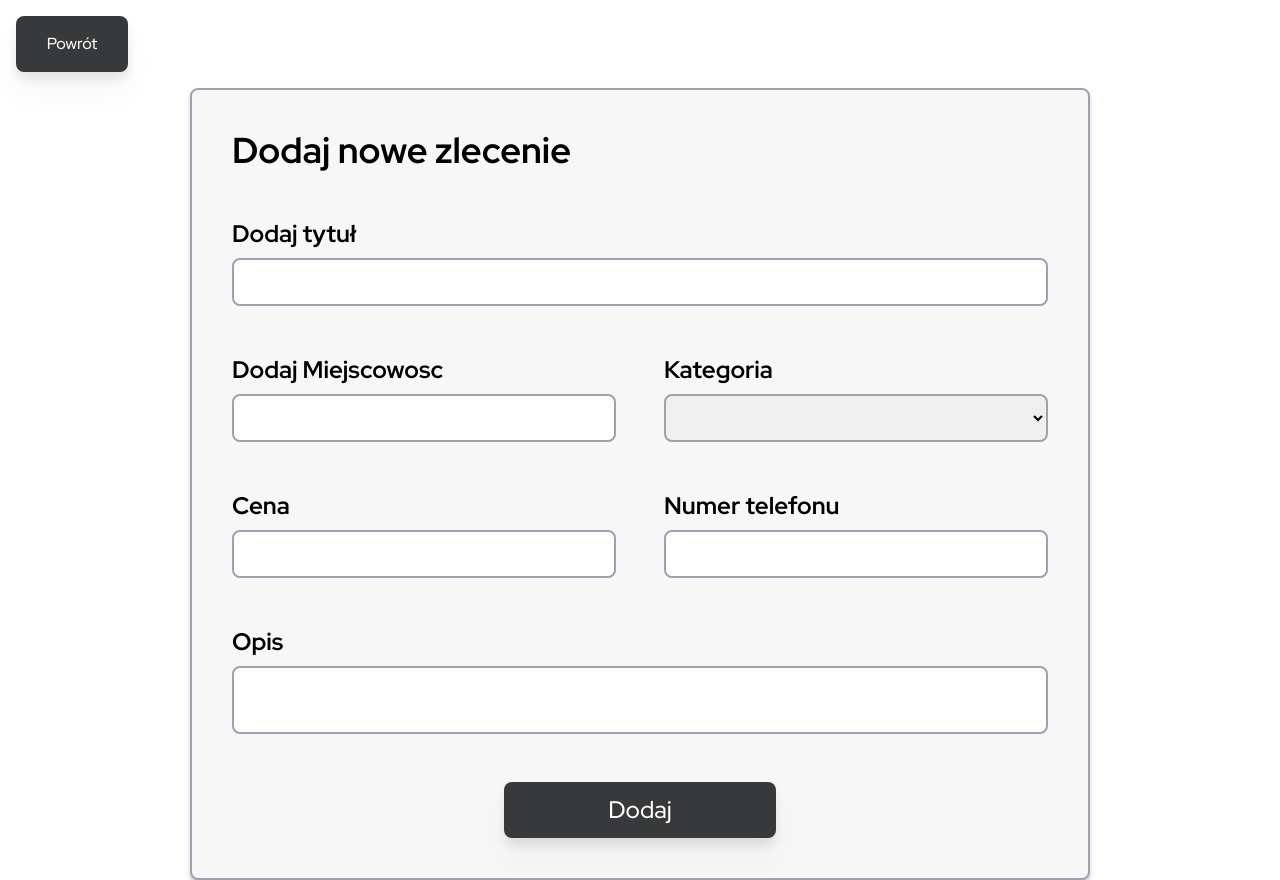
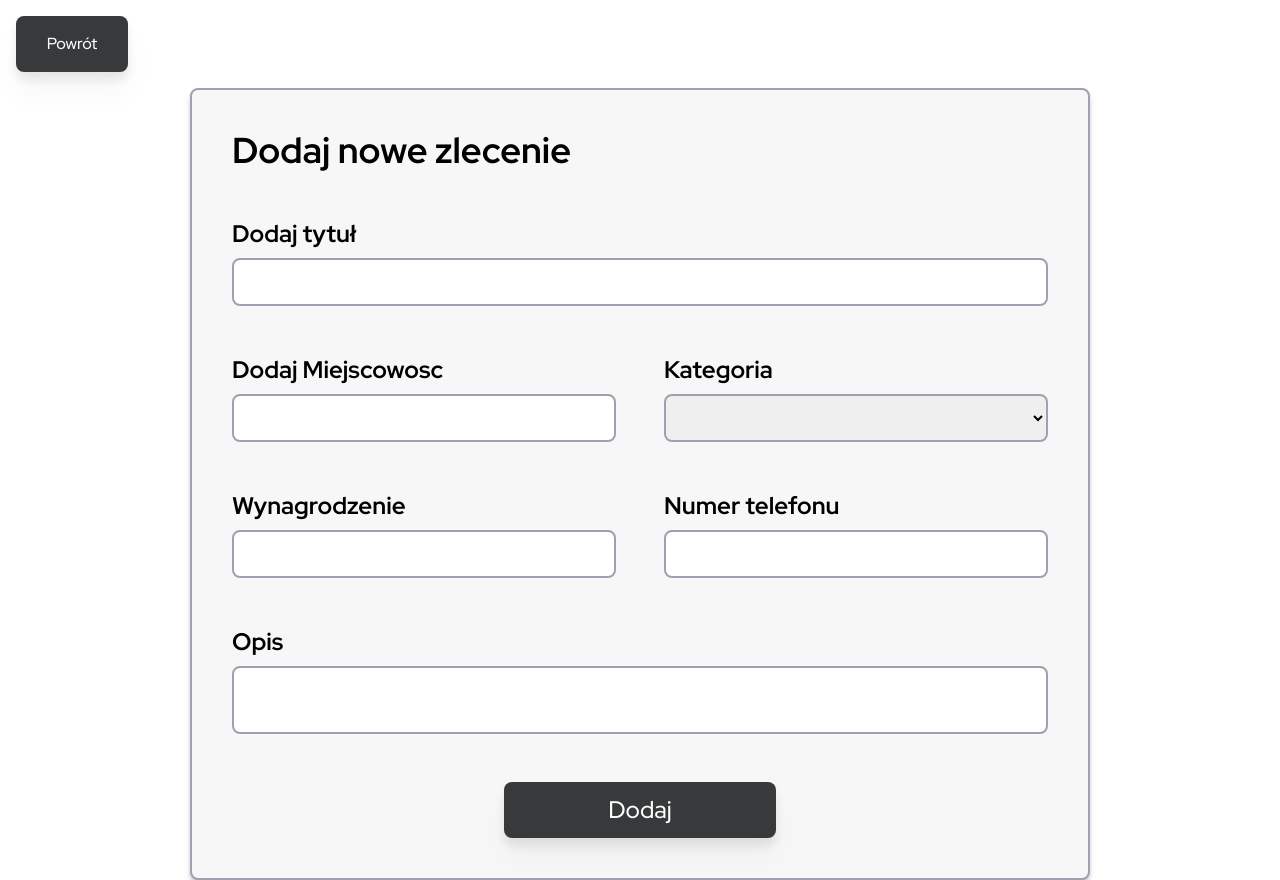
Before and after one commit to Nekxis/Hack-Heroes, a Next.js app in the folder hack_heroes/: page /addOrder in a window 1280 px wide. Built offline with nearby package versions, Linux system fonts and the light colour scheme; no server answers.

Commit message:
Update AddOrder.js

```diff
--- a/hack_heroes/src/components/AddOrder/AddOrder.js
+++ b/hack_heroes/src/components/AddOrder/AddOrder.js
@@ -78,8 +78,8 @@ const AddOrder = () => {
 
                     </div>
                     <div className="flex flex-col">
-                        <label className={'font-bold md:text-2xl sm:text-base'}>Cena</label>
-                        <input required ref={priceRef} className=" md:w-96 sm:w-64 text-xl rounded-lg bg-gray-300 mt-2 outline-none p-2 border-solid border-2 border-gray-400 focus:border-gray-300" type="number" min="1" max="1000"/>
+                        <label className={'font-bold md:text-2xl sm:text-base'}>Wynagrodzenie</label>
+                        <input required ref={priceRef} className=" md:w-96 sm:w-64 text-xl rounded-lg bg-gray-300 mt-2 outline-none p-2 border-solid border-2 border-gray-400 focus:border-gray-300" type="number" min="0" max="1000"/>
                     </div>
                     <div className="flex flex-col">
                         <label className={'font-bold md:text-2xl sm:text-base'}>Numer telefonu</label>
```
